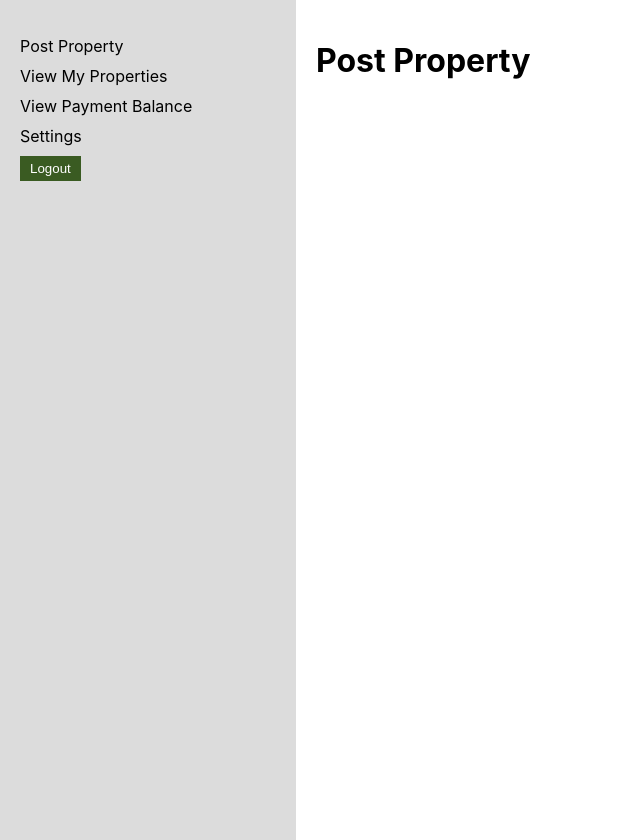
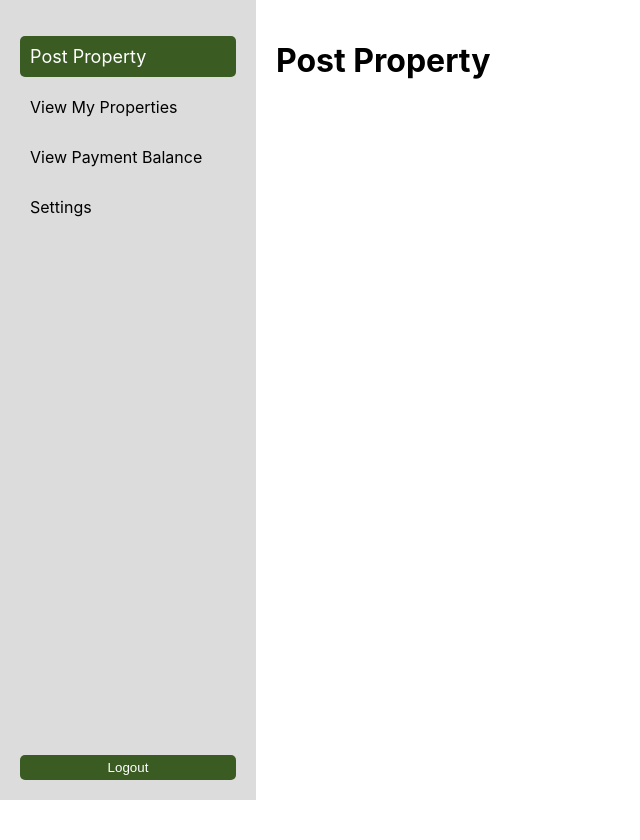
Before and after one commit to SKaranjaN/Saka-Keja2.0, a React (Create React App) app in the folder client/: page /owner-dashboard in a window 1280 px wide. Shown: the whole page, without its empty margins (0-640 px from the left). After the commit the page ends 800 px from the top, so only its background shows below. Built offline with nearby package versions, Linux system fonts and the light colour scheme.

Commit message:
owner's menu

```diff
--- a/client/src/compononents/OwnerDashboard.js
+++ b/client/src/compononents/OwnerDashboard.js
@@ -4,6 +4,7 @@ import PostProperty from './PostProperty';
 import ViewProperties from './ViewProperties';
 import ViewPaymentBalance from './ViewPaymentBalance';
 import Settings from './Settings';
+import '../styles/TenantDashboard.css';
 
 function OwnerDashboard() {
   const navigate = useNavigate();
@@ -18,28 +19,54 @@ function OwnerDashboard() {
   };
 
   return (
-    <div style={{ display: 'flex' }}>
-      <div style={{ width: '20%', height: '100vh', backgroundColor: '#dcdcdc', padding: '20px' }}>
-        <ul style={{ listStyleType: 'none', padding: 0 }}>
-          <li style={{ marginBottom: '10px' }}>
-            <div onClick={() => handleTabClick('post-property')} style={{ cursor: 'pointer' }}>Post Property</div>
+    <div className="tenant-dashboard-container">
+      <div className="tenant-dashboard-menu">
+        <ul className="listItems">
+          <li>
+            <div
+              onClick={() => handleTabClick('post-property')}
+              className={activeTab === 'post-property' ? 'active' : ''}
+            >
+              Post Property
+            </div>
           </li>
-          <li style={{ marginBottom: '10px' }}>
-            <div onClick={() => handleTabClick('view-properties')} style={{ cursor: 'pointer' }}>View My Properties</div>
+          <li>
+            <div
+              onClick={() => handleTabClick('view-properties')}
+              className={activeTab === 'view-properties' ? 'active' : ''}
+            >
+              View My Properties
+            </div>
           </li>
-          <li style={{ marginBottom: '10px' }}>
-            <div onClick={() => handleTabClick('view-payment-balance')} style={{ cursor: 'pointer' }}>View Payment Balance</div>
+          <li>
+            <div
+              onClick={() => handleTabClick('view-payment-balance')}
+              className={activeTab === 'view-payment-balance' ? 'active' : ''}
+            >
+              View Payment Balance
+            </div>
           </li>
-          <li style={{ marginBottom: '10px' }}>
-            <div onClick={() => handleTabClick('settings')} style={{ cursor: 'pointer' }}>Settings</div>
+          <li>
+            <div
+              onClick={() => handleTabClick('settings')}
+              className={activeTab === 'settings' ? 'active' : ''}
+            >
+              Settings
+            </div>
           </li>
-          <li style={{ marginBottom: '10px' }}>
-            <button onClick={handleLogout} style={{ background: '#3A5B22', color: 'white', border: 'none', cursor: 'pointer', padding: '5px 10px' }}>Logout</button>
+          <li>
+
           </li>
         </ul>
+        <button
+              className="logout-button"
+              onClick={handleLogout}
+            >
+              Logout
+            </button>
       </div>
 
-      <div style={{ flex: 1, padding: '20px' }}>
+      <div className="tenant-dashboard-content">
         {activeTab === 'post-property' && <PostProperty />}
         {activeTab === 'view-properties' && <ViewProperties />}
         {activeTab === 'view-payment-balance' && <ViewPaymentBalance />}
```
